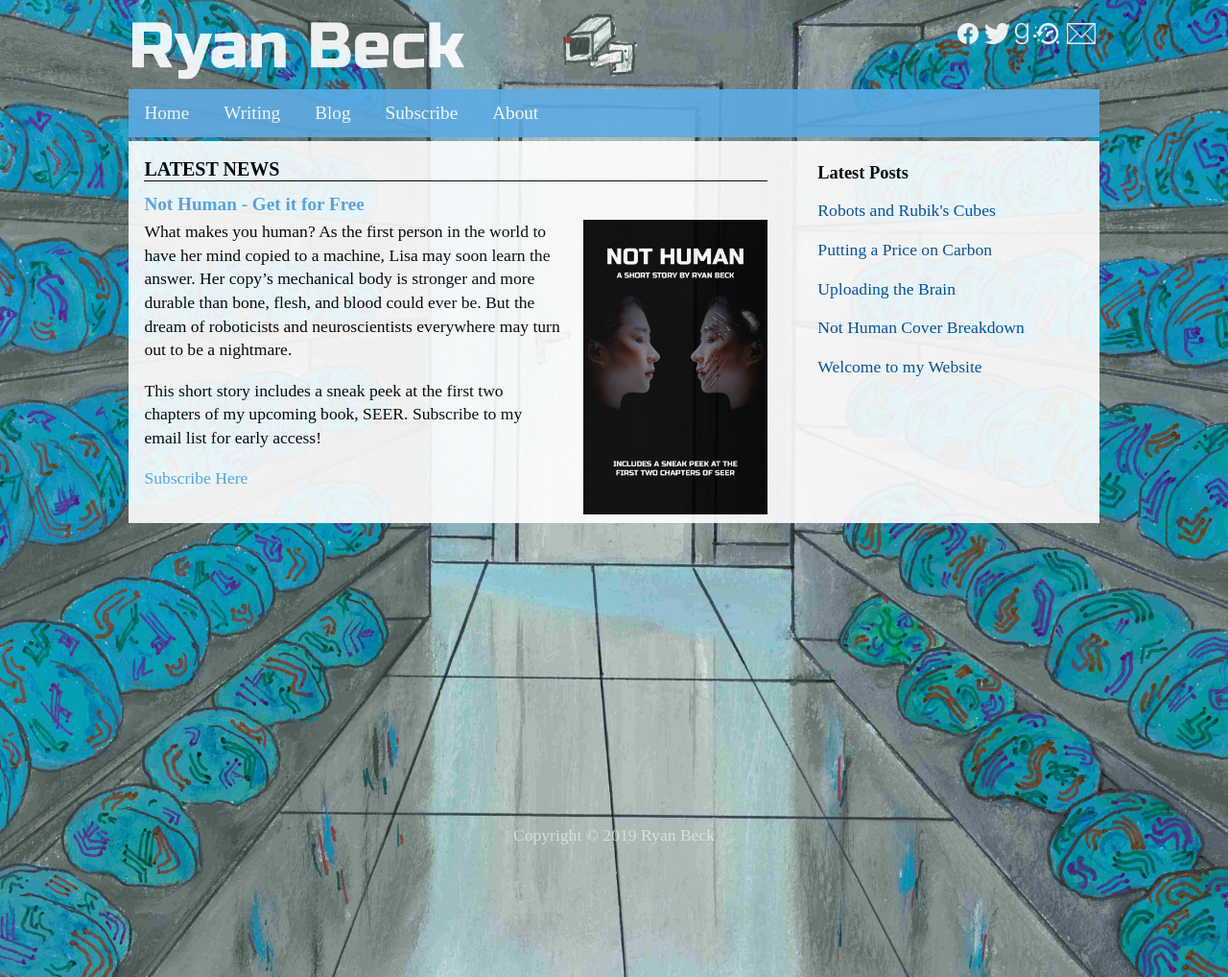
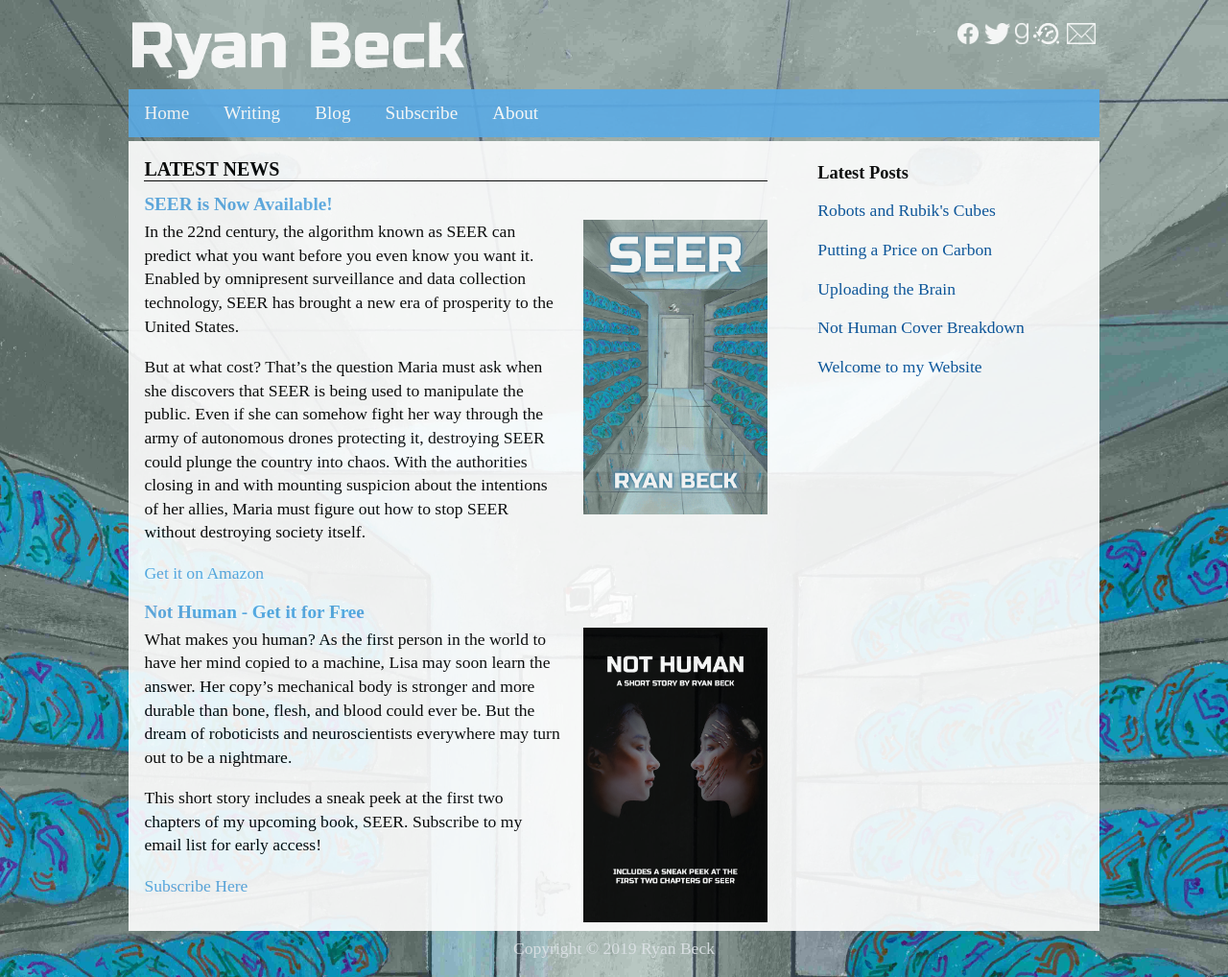
Before and after one commit to ryooan/ryooan.github.io, a Jekyll site: the page built from index.html, in a window 1280 px wide. Shown: the whole page at 96% size. Built offline with Jekyll 4.4.1, drawn with Linux system fonts in a browser that asks for light colours.

Commit message:
Update index.html

```diff
--- a/index.html
+++ b/index.html
@@ -8,6 +8,16 @@
 <div class="left">
 	<div class="description">
 		<h1 class="mainheader">LATEST NEWS</h1>
+
+		<h2 class="secondheader">SEER is Now Available!</h2>
+
+		<div class="image">
+			<a href="/writing/SEER"><img src="/images/SEER-Web.jpg" alt="SEER" style="width:100%"></a>
+		</div>
+
+		<p>In the 22nd century, the algorithm known as SEER can predict what you want before you even know you want it. Enabled by omnipresent surveillance and data collection technology, SEER has brought a new era of prosperity to the United States.</p>
+		<p>But at what cost? That’s the question Maria must ask when she discovers that SEER is being used to manipulate the public. Even if she can somehow fight her way through the army of autonomous drones protecting it, destroying SEER could plunge the country into chaos. With the authorities closing in and with mounting suspicion about the intentions of her allies, Maria must figure out how to stop SEER without destroying society itself.</p>
+		<p class="workparagraph"><a href="https://www.amazon.com/dp/B07XZ84YMZ" class="worklinks">Get it on Amazon</a></p>
 
 		<h2 class="secondheader">Not Human - Get it for Free</h2>
 
```
